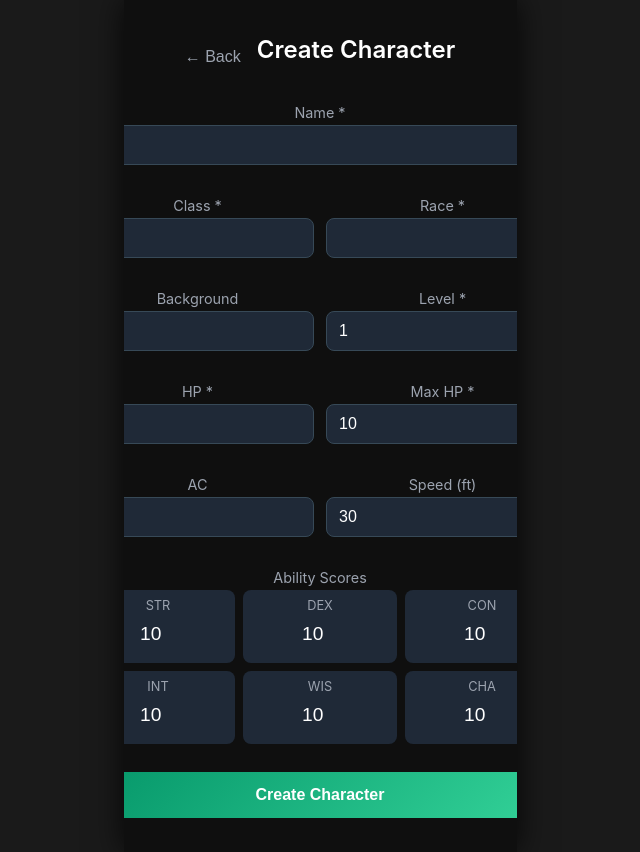
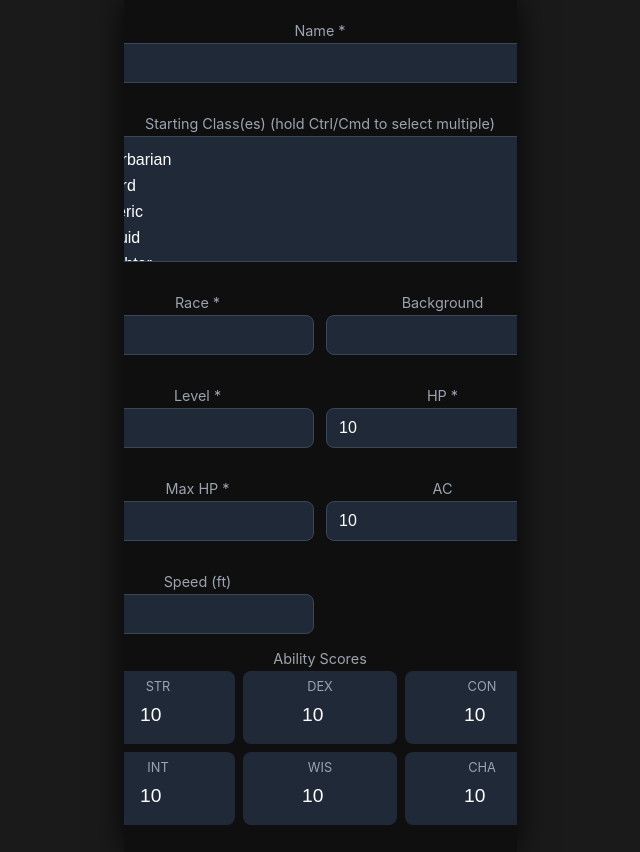
Before and after one commit to Whimsy-rat-trap/dnd-mobile-app, a React (Create React App) app: page /characters/new in a window 1280 px wide. Shown: the whole page, without its empty margins (320-960 px from the left). Built offline with nearby package versions, Linux system fonts and the light colour scheme.

Commit message:
0.0.50.25 (Added ability to select classes inside character creation process)

```diff
--- /dev/null
+++ b/src/constants/classes.ts
@@ -0,0 +1,15 @@
+export const DND_CLASSES = [
+    'Barbarian',
+    'Bard',
+    'Cleric',
+    'Druid',
+    'Fighter',
+    'Monk',
+    'Paladin',
+    'Ranger',
+    'Rogue',
+    'Sorcerer',
+    'Warlock',
+    'Wizard',
+    'Artificer'
+];
--- a/src/context/CharacterContext.tsx
+++ b/src/context/CharacterContext.tsx
@@ -59,17 +59,24 @@ export const CharacterProvider: React.FC<{ children: ReactNode }> = ({ children
             const parsed = JSON.parse(stored);
             return parsed.map((char: any) => {
                 const updated = { ...char };
+                if (char.class && !char.classes) {
+                    updated.classes = [char.class];
+                    delete updated.class;
+                } else if (!char.classes) {
+                    updated.classes = [];
+                }
+                // Миграция: skills
                 if (!updated.skills || updated.skills.length === 0) {
                     updated.skills = defaultSkills;
                 }
+                // Миграция: diceLogs
                 if (!updated.diceLogs) {
                     updated.diceLogs = {};
                 }
-
+                // Миграция: death saves
                 if (updated.deathSuccesses === undefined) updated.deathSuccesses = 0;
                 if (updated.deathFailures === undefined) updated.deathFailures = 0;
                 if (updated.isStable === undefined) updated.isStable = false;
-
                 return updated;
             });
         } catch (e) {
@@ -85,11 +92,12 @@ export const CharacterProvider: React.FC<{ children: ReactNode }> = ({ children
         localStorage.setItem(STORAGE_KEY, JSON.stringify(characters));
     }, [characters]);
 
-    // ---- Базовые CRUD операции ----
+    // Базовые CRUD операции
     const addCharacter = (character: Omit<Character, 'id'>) => {
         const newCharacter: Character = {
             ...character,
             id: Date.now().toString(),
+            classes: character.classes || [],
             skills: character.skills || defaultSkills,
             diceLogs: character.diceLogs || {},
             deathSuccesses: character.deathSuccesses ?? 0,
@@ -113,7 +121,7 @@ export const CharacterProvider: React.FC<{ children: ReactNode }> = ({ children
 
     const getCharacter = (id: string) => characters.find(char => char.id === id);
 
-    // ---- Инвентарь ----
+    // Инвентарь
     const addItemToInventory = (characterId: string, item: Omit<InventoryItem, 'id'>) => {
         const char = getCharacter(characterId);
         if (!char) return;
@@ -141,7 +149,7 @@ export const CharacterProvider: React.FC<{ children: ReactNode }> = ({ children
         });
     };
 
-    // ---- Заклинания ----
+    // Заклинания
     const addSpellToCharacter = (characterId: string, spell: Omit<Spell, 'id'>) => {
         const char = getCharacter(characterId);
         if (!char) return;
@@ -169,7 +177,7 @@ export const CharacterProvider: React.FC<{ children: ReactNode }> = ({ children
         });
     };
 
-    // ---- Квесты ----
+    // Квесты
     const addQuestToCharacter = (characterId: string, quest: Omit<Quest, 'id'>) => {
         const char = getCharacter(characterId);
         if (!char) return;
@@ -197,7 +205,7 @@ export const CharacterProvider: React.FC<{ children: ReactNode }> = ({ children
         });
     };
 
-    // ---- Кампании ----
+    // Кампании
     const addCampaignToCharacter = (characterId: string, campaign: Omit<Campaign, 'id'>) => {
         const char = getCharacter(characterId);
         if (!char) return;
@@ -225,7 +233,7 @@ export const CharacterProvider: React.FC<{ children: ReactNode }> = ({ children
         });
     };
 
-    // ---- Dice Logs ----
+    // Dice Logs
     const addDiceLog = (characterId: string, sides: number, result: number) => {
         const char = getCharacter(characterId);
         if (!char) return;
@@ -238,7 +246,7 @@ export const CharacterProvider: React.FC<{ children: ReactNode }> = ({ children
         updateCharacter(characterId, { diceLogs: updatedLogs });
     };
 
-    // ---- Значения передаваемые в контекст ----
+    // Значения передаваемые в контекст
     const value: CharacterContextType = {
         characters,
         currentCharacterId,
--- a/src/pages/CreateCharacter.css
+++ b/src/pages/CreateCharacter.css
@@ -97,3 +97,24 @@
     cursor: pointer;
     margin-top: 12px;
 }
+
+.class-select {
+    padding: 10px 12px;
+    border-radius: 8px;
+    border: 1px solid #374957;
+    background: #1f2937;
+    color: #fff;
+    font-size: 1rem;
+    width: 100%;
+    min-height: 100px;
+    appearance: auto;
+}
+
+.class-select option {
+    padding: 4px 8px;
+}
+
+.class-select:focus {
+    outline: none;
+    border-color: #34d399;
+}
--- a/src/pages/CreateCharacter.tsx
+++ b/src/pages/CreateCharacter.tsx
@@ -1,38 +1,17 @@
 import React, { useState } from 'react';
 import { useNavigate } from 'react-router-dom';
 import { useCharacters } from '../context/CharacterContext';
+import { DND_CLASSES } from '../constants/classes';
 import './CreateCharacter.css';
 
 const CreateCharacter: React.FC = () => {
     const navigate = useNavigate();
     const { addCharacter } = useCharacters();
-
-    const defaultSkills = [
-        { name: 'Acrobatics', attribute: 'DEX', proficient: false },
-        { name: 'Animal Handling', attribute: 'WIS', proficient: false },
-        { name: 'Arcana', attribute: 'INT', proficient: false },
-        { name: 'Athletics', attribute: 'STR', proficient: false },
-        { name: 'Deception', attribute: 'CHA', proficient: false },
-        { name: 'History', attribute: 'INT', proficient: false },
-        { name: 'Insight', attribute: 'WIS', proficient: false },
-        { name: 'Intimidation', attribute: 'CHA', proficient: false },
-        { name: 'Investigation', attribute: 'INT', proficient: false },
-        { name: 'Medicine', attribute: 'WIS', proficient: false },
-        { name: 'Nature', attribute: 'INT', proficient: false },
-        { name: 'Perception', attribute: 'WIS', proficient: false },
-        { name: 'Performance', attribute: 'CHA', proficient: false },
-        { name: 'Persuasion', attribute: 'CHA', proficient: false },
-        { name: 'Religion', attribute: 'INT', proficient: false },
-        { name: 'Sleight of Hand', attribute: 'DEX', proficient: false },
-        { name: 'Stealth', attribute: 'DEX', proficient: false },
-        { name: 'Survival', attribute: 'WIS', proficient: false },
-    ];
-
-    const today = new Date().toISOString().split('T')[0]; // YYYY-MM-DD
+    const today = new Date().toISOString().split('T')[0];
 
     const [formData, setFormData] = useState({
         name: '',
-        class: '',
+        classes: [] as string[],
         race: '',
         background: '',
         level: 1,
@@ -43,7 +22,7 @@ const CreateCharacter: React.FC = () => {
         ac: 10,
         speed: 30,
         abilities: { str: 10, dex: 10, con: 10, int: 10, wis: 10, cha: 10 },
-        skills: defaultSkills,
+        skills: [],
         inventory: [],
         spells: [],
         quests: [],
@@ -54,10 +33,16 @@ const CreateCharacter: React.FC = () => {
         const { name, value } = e.target;
         setFormData(prev => ({
             ...prev,
-            [name]: name === 'level' || name === 'hp' || name === 'maxHp' || name === 'tempHp' || name === 'exp' || name === 'ac' || name === 'speed'
+            [name]: ['level', 'hp', 'maxHp', 'tempHp', 'exp', 'ac', 'speed'].includes(name)
                 ? Number(value)
                 : value,
         }));
+    };
+
+    // Обработка мультиселекта для классов
+    const handleClassChange = (e: React.ChangeEvent<HTMLSelectElement>) => {
+        const selected = Array.from(e.target.selectedOptions, option => option.value);
+        setFormData(prev => ({ ...prev, classes: selected }));
     };
 
     const handleAbilityChange = (ability: keyof typeof formData.abilities, value: number) => {
@@ -91,51 +76,64 @@ const CreateCharacter: React.FC = () => {
                 <button className="back-btn" onClick={() => navigate(-1)}>← Back</button>
                 <h1>Create Character</h1>
             </div>
-
             <form onSubmit={handleSubmit} className="create-character-form">
                 <div className="form-group">
                     <label>Name *</label>
                     <input type="text" name="name" value={formData.name} onChange={handleChange} required />
                 </div>
 
+                <div className="form-group">
+                    <label>Starting Class(es) (hold Ctrl/Cmd to select multiple)</label>
+                    <select
+                        multiple
+                        name="classes"
+                        value={formData.classes}
+                        onChange={handleClassChange}
+                        className="class-select"
+                    >
+                        {DND_CLASSES.map(cls => (
+                            <option key={cls} value={cls}>{cls}</option>
+                        ))}
+                    </select>
+                </div>
+
                 <div className="form-row">
-                    <div className="form-group">
-                        <label>Class *</label>
-                        <input type="text" name="class" value={formData.class} onChange={handleChange} required />
-                    </div>
                     <div className="form-group">
                         <label>Race *</label>
                         <input type="text" name="race" value={formData.race} onChange={handleChange} required />
+                    </div>
+
+                    <div className="form-group">
+                        <label>Background</label>
+                        <input type="text" name="background" value={formData.background} onChange={handleChange} />
                     </div>
                 </div>
 
                 <div className="form-row">
                     <div className="form-group">
-                        <label>Background</label>
-                        <input type="text" name="background" value={formData.background} onChange={handleChange} />
-                    </div>
-                    <div className="form-group">
                         <label>Level *</label>
                         <input type="number" name="level" value={formData.level} onChange={handleChange} min="1" required />
+                    </div>
+
+                    <div className="form-group">
+                        <label>HP *</label>
+                        <input type="number" name="hp" value={formData.hp} onChange={handleChange} min="0" required />
                     </div>
                 </div>
 
                 <div className="form-row">
                     <div className="form-group">
-                        <label>HP *</label>
-                        <input type="number" name="hp" value={formData.hp} onChange={handleChange} min="0" required />
-                    </div>
-                    <div className="form-group">
                         <label>Max HP *</label>
                         <input type="number" name="maxHp" value={formData.maxHp} onChange={handleChange} min="0" required />
+                    </div>
+
+                    <div className="form-group">
+                        <label>AC</label>
+                        <input type="number" name="ac" value={formData.ac} onChange={handleChange} min="0" />
                     </div>
                 </div>
 
                 <div className="form-row">
-                    <div className="form-group">
-                        <label>AC</label>
-                        <input type="number" name="ac" value={formData.ac} onChange={handleChange} min="0" />
-                    </div>
                     <div className="form-group">
                         <label>Speed (ft)</label>
                         <input type="number" name="speed" value={formData.speed} onChange={handleChange} min="0" />
--- a/src/pages/Dashboard.css
+++ b/src/pages/Dashboard.css
@@ -318,6 +318,7 @@
     background: none;
     border: none;
     cursor: pointer;
+    text-decoration: none;
 }
 
 .campaigns-scroll {
--- a/src/pages/Dashboard.tsx
+++ b/src/pages/Dashboard.tsx
@@ -15,11 +15,13 @@ const Dashboard: React.FC = () => {
 
     const character = currentCharacterId ? getCharacter(currentCharacterId) : undefined;
 
+    // Состояния для попапов и ввода
     const [popupType, setPopupType] = useState<'hp' | 'exp' | 'settings' | 'profile' | null>(null);
     const [inputValue, setInputValue] = useState<number>(0);
     const [tempInputValue, setTempInputValue] = useState<number>(0);
     const [expInputValue, setExpInputValue] = useState<number>(0);
 
+    // Dice roller состояния
     const diceTypes = [4, 6, 8, 10, 12, 20];
     const [diceResults, setDiceResults] = useState<(number | null)[]>(Array(6).fill(null));
     const [isSpinning, setIsSpinning] = useState<boolean[]>(Array(6).fill(false));
@@ -41,6 +43,7 @@ const Dashboard: React.FC = () => {
         return 6;
     };
 
+    // Если персонаж не выбран – показываем экран выбора
     if (!character) {
         return (
             <div className="page dashboard-page">
@@ -60,7 +63,9 @@ const Dashboard: React.FC = () => {
                                 style={{ cursor: 'pointer' }}
                             >
                                 <div className="character-name">{char.name}</div>
-                                <div className="character-class">{char.class} • Level {char.level}</div>
+                                <div className="character-class">
+                                    {char.classes?.join(' / ') || 'Unknown'} • Level {char.level}
+                                </div>
                             </div>
                         ))}
                         <Link to="/characters/new" className="character-select-card add-card">
@@ -77,13 +82,14 @@ const Dashboard: React.FC = () => {
         );
     }
 
+    // Функции для работы с HP и EXP
     const updateChar = (updates: Partial<typeof character>) => {
         updateCharacter(character.id, updates);
     };
 
     const hp = character.hp;
     const maxHp = character.maxHp;
-    const tempHp = character.tempHp;
+    const tempHp = character.tempHp || 0;
     const exp = character.exp;
     const level = character.level;
 
@@ -94,8 +100,24 @@ const Dashboard: React.FC = () => {
     const tempPercent = (tempHp / maxHp) * 100;
     const expPercent = Math.min((exp / maxExp) * 100, 100);
     const overlevelPercent = exp > maxExp ? ((exp - maxExp) / maxExp) * 100 : 0;
+
     const isZeroHp = hp === 0;
 
+    const levelUpIfNeeded = () => {
+        let newExp = exp;
+        let newLevel = level;
+        let leveledUp = false;
+        while (newExp >= getMaxExp(newLevel)) {
+            newExp -= getMaxExp(newLevel);
+            newLevel += 1;
+            leveledUp = true;
+        }
+        if (leveledUp) {
+            updateChar({ exp: newExp, level: newLevel });
+        }
+    };
+
+    // Сброс death saves при восстановлении HP > 0
     const resetDeathSaves = () => {
         if (character.hp > 0) {
             updateCharacter(character.id, {
@@ -117,15 +139,11 @@ const Dashboard: React.FC = () => {
         if (amount <= 0) return;
         const newHp = Math.max(hp - amount, 0);
         updateChar({ hp: newHp });
-        if (newHp === 0) {
-            updateCharacter(character.id, { isStable: false });
-        }
     };
 
     const addTempHp = (amount: number) => {
         if (amount <= 0) return;
-        const newTemp = tempHp + amount;
-        updateChar({ tempHp: newTemp });
+        updateChar({ tempHp: tempHp + amount });
     };
 
     const subtractTempHp = (amount: number) => {
@@ -136,7 +154,8 @@ const Dashboard: React.FC = () => {
 
     const addExp = (amount: number) => {
         if (amount <= 0) return;
-        updateChar({ exp: exp + amount });
+        const newExp = exp + amount;
+        updateChar({ exp: newExp });
     };
 
     const subtractExp = (amount: number) => {
@@ -145,37 +164,15 @@ const Dashboard: React.FC = () => {
         updateChar({ exp: newExp });
     };
 
-    const levelUpIfNeeded = () => {
-        let newExp = exp;
-        let newLevel = level;
-        let leveledUp = false;
-        while (newExp >= getMaxExp(newLevel)) {
-            newExp -= getMaxExp(newLevel);
-            newLevel += 1;
-            leveledUp = true;
-        }
-        if (leveledUp) {
-            updateChar({ exp: newExp, level: newLevel });
-        }
-    };
-
-    const openPopup = (type: 'hp' | 'exp' | 'settings' | 'profile') => setPopupType(type);
-    const closePopup = () => {
-        if (popupType === 'exp') levelUpIfNeeded();
-        setPopupType(null);
-    };
-    const handleOverlayClick = (e: React.MouseEvent<HTMLDivElement>) => {
-        if (e.target === e.currentTarget) closePopup();
-    };
-
+    // Death Saving Throws
     const rollDeathSave = () => {
         if (character.isStable || character.status === 'dead') return;
         const roll = Math.floor(Math.random() * 20) + 1;
-        let newSuccesses: number = character.deathSuccesses;
-        let newFailures: number = character.deathFailures;
+        let newSuccesses: number = character.deathSuccesses || 0;
+        let newFailures: number = character.deathFailures || 0;
         let newHp: number = character.hp;
         let newStatus: 'active' | 'dead' | 'archived' = character.status;
-        let newIsStable: boolean = character.isStable;
+        let newIsStable: boolean = character.isStable || false;
 
         if (roll === 20) {
             newHp = 1;
@@ -228,10 +225,17 @@ const Dashboard: React.FC = () => {
         addDiceLog(character.id, 20, roll);
     };
 
-    const switchCharacter = () => {
-        setCurrentCharacterId(null);
+    // Popups
+    const openPopup = (type: 'hp' | 'exp' | 'settings' | 'profile') => setPopupType(type);
+    const closePopup = () => {
+        if (popupType === 'exp') levelUpIfNeeded();
+        setPopupType(null);
+    };
+    const handleOverlayClick = (e: React.MouseEvent<HTMLDivElement>) => {
+        if (e.target === e.currentTarget) closePopup();
     };
 
+    // Dice roller
     const logs = character.diceLogs || {};
 
     const toggleSection = (diceType: number) => {
@@ -274,7 +278,8 @@ const Dashboard: React.FC = () => {
         return '#fff';
     };
 
-    const campaigns = character.campaigns.length > 0
+    // Данные кампаний
+    const campaigns = character.campaigns && character.campaigns.length > 0
         ? character.campaigns.map(c => ({
             id: c.id,
             name: c.name,
@@ -287,6 +292,10 @@ const Dashboard: React.FC = () => {
             { id: '3', name: 'Dragon Heist', status: 'inactive', description: 'Waterdeep' },
             { id: '4', name: 'Tomb of Annihilation', status: 'ended', description: 'Chult' },
         ];
+
+    const switchCharacter = () => {
+        setCurrentCharacterId(null);
+    };
 
     return (
         <div className="page dashboard-page">
@@ -319,7 +328,7 @@ const Dashboard: React.FC = () => {
                         </div>
                         <div className="character-info">
                             <div className="character-name">{character.name}</div>
-                            <div className="character-class">{character.class}</div>
+                            <div className="character-class">{character.classes?.join(' / ') || 'Unknown'}</div>
                             <div className="character-level">
                                 Level {level} <span className="level-separator">•</span> {character.background || 'No Background'}
                             </div>
@@ -354,7 +363,7 @@ const Dashboard: React.FC = () => {
                                 {tempHp > 0 && <span className="temp-hp-value"> +{tempHp} temp</span>}
                             </span>
                             {isZeroHp && (
-                                <div className="death-warning">You need to make a death saving throw this is a temp text about it</div>
+                                <div className="death-warning">You need to make a death saving throw</div>
                             )}
                         </div>
                         <div className="stat-block clickable stat-exp" onClick={() => openPopup('exp')}>
@@ -374,10 +383,12 @@ const Dashboard: React.FC = () => {
                         </div>
                     </div>
 
+                    {/* Proficiency bonus */}
                     <div className="character-level" style={{ marginTop: '8px' }}>
                         Proficiency +{getProficiencyBonus(character.level)}
                     </div>
 
+                    {/* Death Saving Throws – показываем только если HP === 0 и персонаж не мёртв */}
                     {hp === 0 && character.status !== 'dead' && (
                         <div className="death-saves-container">
                             <div className="death-saves-title">Death Saving Throws</div>
@@ -390,7 +401,7 @@ const Dashboard: React.FC = () => {
                                             <span className="death-saves-label">Successes</span>
                                             <div className="death-saves-dots">
                                                 {[0, 1, 2].map(i => (
-                                                    <div key={i} className={`dot ${i < character.deathSuccesses ? 'filled success' : 'empty'}`} />
+                                                    <div key={i} className={`dot ${i < (character.deathSuccesses || 0) ? 'filled success' : 'empty'}`} />
                                                 ))}
                                             </div>
                                         </div>
@@ -398,7 +409,7 @@ const Dashboard: React.FC = () => {
                                             <span className="death-saves-label">Failures</span>
                                             <div className="death-saves-dots">
                                                 {[0, 1, 2].map(i => (
-                                                    <div key={i} className={`dot ${i < character.deathFailures ? 'filled failure' : 'empty'}`} />
+                                                    <div key={i} className={`dot ${i < (character.deathFailures || 0) ? 'filled failure' : 'empty'}`} />
                                                 ))}
                                             </div>
                                         </div>
@@ -441,7 +452,7 @@ const Dashboard: React.FC = () => {
                                         </svg>
                                     </div>
                                     <div className="action-title">Spellbook</div>
-                                    <div className="action-subtitle">{character.spells.length} Prepared</div>
+                                    <div className="action-subtitle">{character.spells?.length || 0} Prepared</div>
                                 </div>
                             </Link>
                         </div>
@@ -454,7 +465,7 @@ const Dashboard: React.FC = () => {
                                         </svg>
                                     </div>
                                     <div className="action-title">Inventory</div>
-                                    <div className="action-subtitle">{character.inventory.length} Items</div>
+                                    <div className="action-subtitle">{character.inventory?.length || 0} Items</div>
                                 </div>
                             </Link>
                             <Link to="/quests" className="action-item" style={{ textDecoration: 'none' }}>
@@ -465,7 +476,7 @@ const Dashboard: React.FC = () => {
                                         </svg>
                                     </div>
                                     <div className="action-title">Quests</div>
-                                    <div className="action-subtitle">{character.quests.filter(q => q.status === 'active').length} Active</div>
+                                    <div className="action-subtitle">{character.quests?.filter(q => q.status === 'active').length || 0} Active</div>
                                 </div>
                             </Link>
                         </div>
@@ -624,7 +635,7 @@ const Dashboard: React.FC = () => {
                             </div>
                             {isZeroHp && (
                                 <div className="death-warning popup-death-warning">
-                                    You need to make a death saving throw this is a temp text about it
+                                    You need to make a death saving throw
                                 </div>
                             )}
                         </div>
--- a/src/types/Character.ts
+++ b/src/types/Character.ts
@@ -1,7 +1,7 @@
 export interface Character {
     id: string;
     name: string;
-    class: string;
+    classes: string[];
     level: number;
     race: string;
     background: string;
```
Also changed, not shown: src/pages/CharacterContainer.tsx (+10 -7 lines), src/pages/Hub.tsx (+20 -27 lines).
